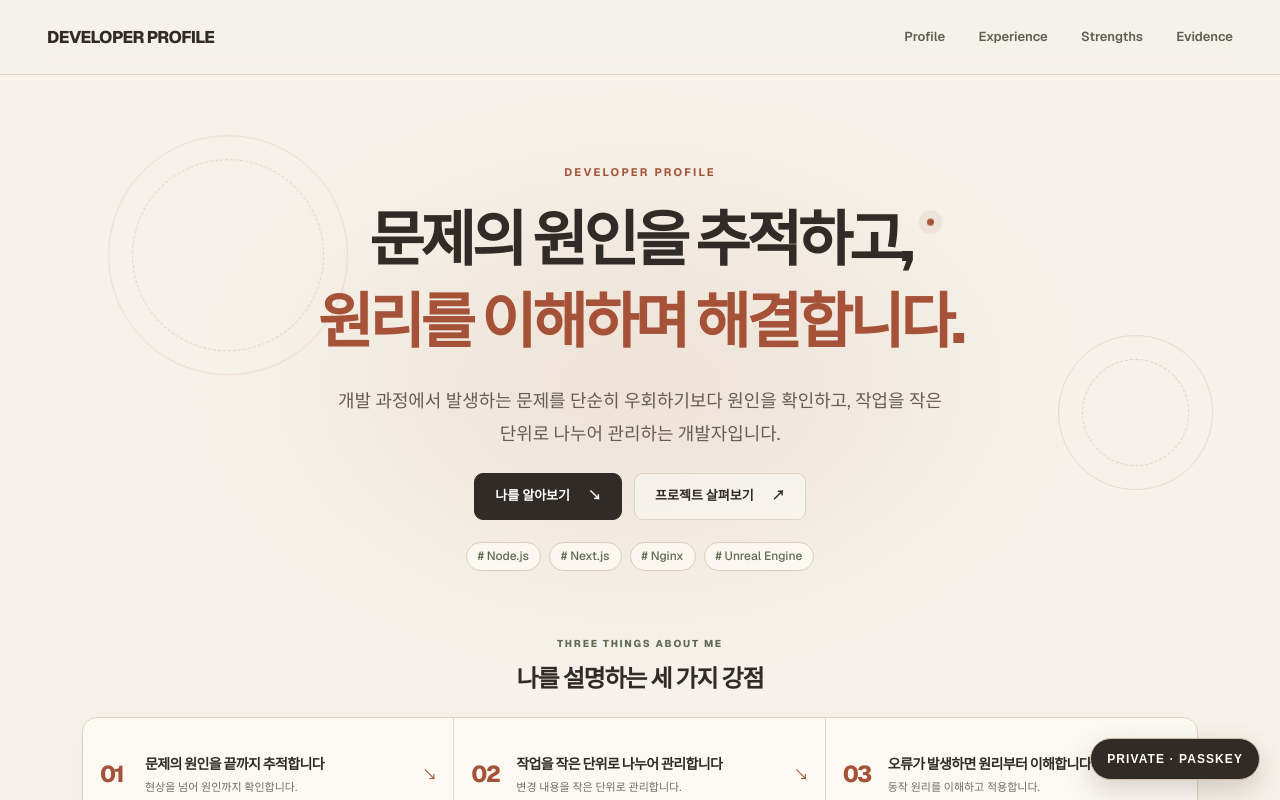
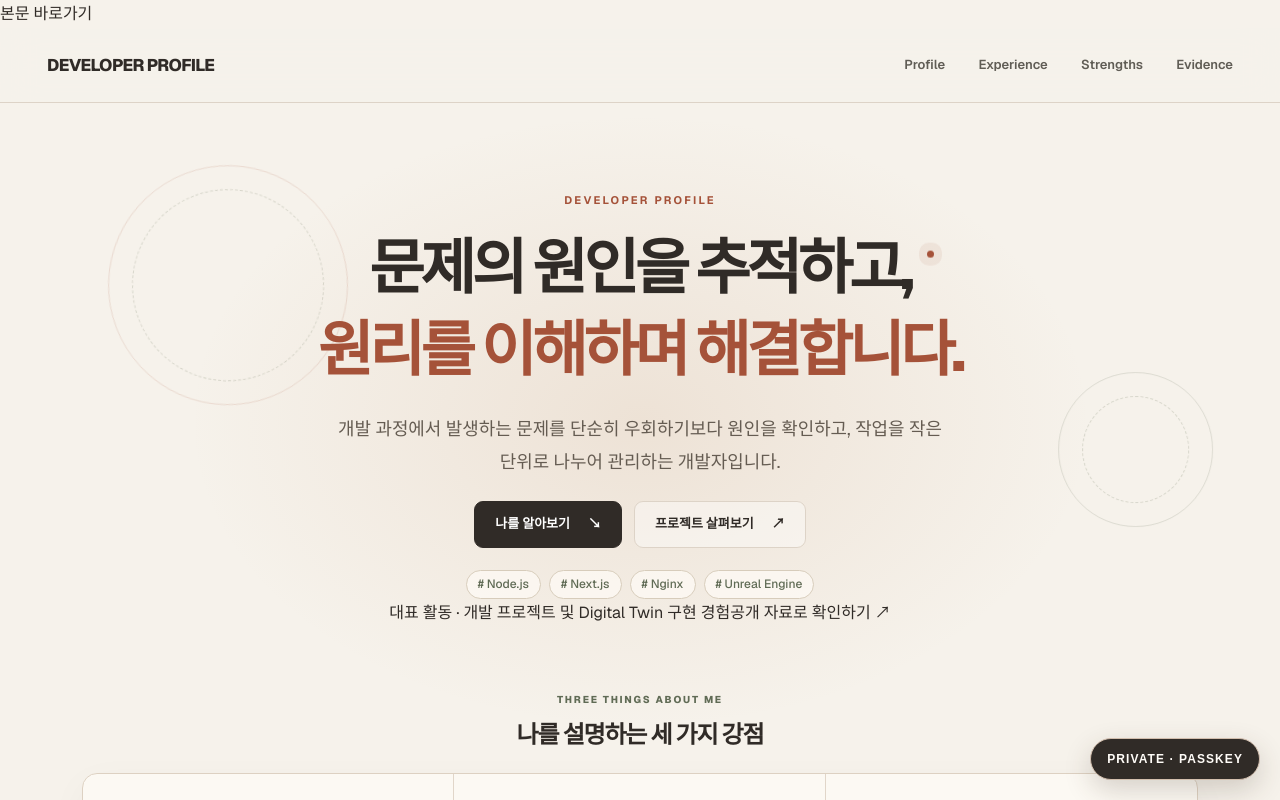
Before and after one commit to SuperNova080710/aleph-t01, a Next.js app: page / in a window 1280 px wide. Shown: the top 800 px of the page. Built offline with nearby package versions, Linux system fonts and the light colour scheme.

Commit message:
style: 첫 화면 공개 근거 링크와 본문 바로가기 추가

```diff
--- a/src/app/page.tsx
+++ b/src/app/page.tsx
@@ -164,6 +164,7 @@ export default function Home() {
   return (
     <main className="portfolio-page min-h-screen bg-[#DDD8CE] text-[#172033]">
       <div className="portfolio-reading-progress" aria-hidden="true" />
+      <a className="portfolio-skip-link" href="#profile">본문 바로가기</a>
       <header className="portfolio-header border-b border-[#C3BDB2] bg-[#ECE8E0]">
         <div className="mx-auto flex max-w-6xl items-center justify-between px-6 py-5 lg:px-8">
           <a
@@ -253,6 +254,12 @@ export default function Home() {
                   </span>
                 ),
               )}
+            </div>
+            <div className="portfolio-featured-proof">
+              <span>대표 활동 · 개발 프로젝트 및 Digital Twin 구현 경험</span>
+              <a href="http://journal.dcs.or.kr/xml/47684/47684.pdf" target="_blank" rel="noopener noreferrer">
+                공개 자료로 확인하기 <span aria-hidden="true">↗</span>
+              </a>
             </div>
           </div>
 
```
